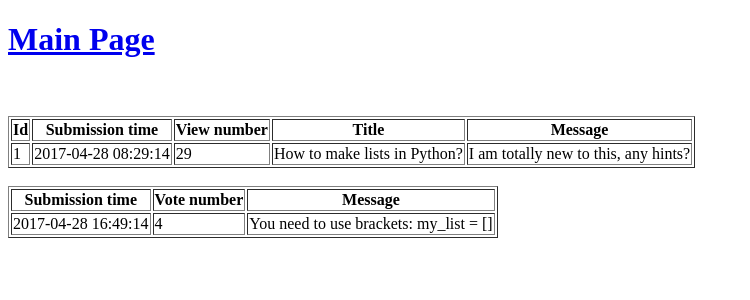
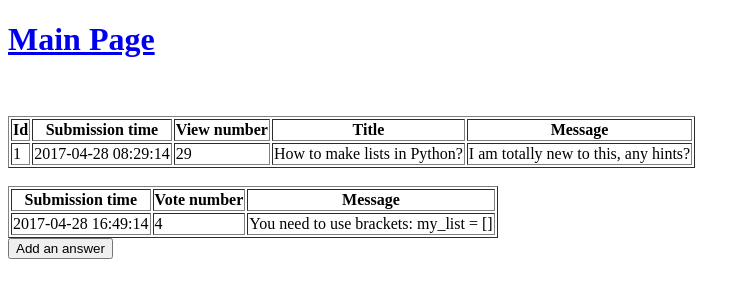
Before and after one commit to ddeer1109/AskMate-python-flask, a Flask app: page /question/1 in a window 1280 px wide. Shown: the top 300 px of the page, without its empty margins (0-750 px from the left). Run offline with Flask 2, Linux system fonts and the light colour scheme; some libraries are stand-ins or nearby versions.

Commit message:
update to add an answer

```diff
--- a/data_handler.py
+++ b/data_handler.py
@@ -29,3 +29,14 @@ def get_all_answers():
             answers.append(row)
 
         return answers
+
+def get_data(PATH, FILENAME, data):
+    with open(PATH + '/sample_data/' + FILENAME, 'r') as csv_file:
+            data = csv.reader(csv_file)
+            rows = list(data)
+    return rows
+
+def add_data(PATH, FILENAME, data):
+    with open(PATH + '/sample_data/' + FILENAME, 'a', newline='') as csv_file:
+            writer = csv.writer(csv_file)
+            writer.writerow(data)
--- a/server.py
+++ b/server.py
@@ -1,19 +1,17 @@
 from flask import Flask, render_template, request, redirect, url_for
 # from data_handler import get_all_questions, sort_data_by_time, get_question_by_id, get_formatted_headers, get_answers_for_question, QUESTIONS_DATA_HEADER, ANSWERS_DATA_HEADER
-from data_manager import *
+import data_manager
+import data_handler
 app = Flask(__name__)
+PATH = app.root_path
 
-
-# @app.route("/")
-# def hello():
-#     return "Hello World!!!"
 
 @app.route("/")
 @app.route("/list")
 def get_list_of_questions():
     displayed_headers = ['id', 'submission_time', 'view_number', 'title', 'message']
-    questions = filter_data(sort_data_by_time(get_all_questions()), displayed_headers)
-    formatted_headers = get_formatted_headers(displayed_headers)
+    questions = data_manager.filter_data(data_manager.sort_data_by_time(data_handler.get_all_questions()), displayed_headers)
+    formatted_headers = data_manager.get_formatted_headers(displayed_headers)
     return render_template('list.html', questions=questions, question_headers=formatted_headers)
 
 
@@ -22,15 +20,31 @@ def display_question(question_id):
 
     displayed_headers_answers = ['submission_time', 'vote_number', 'message']
     displayed_headers_question = ['id', 'submission_time', 'view_number', 'title', 'message']
-    question = filter_data([get_question_by_id(question_id)], displayed_headers_question)[0]
-    answers = filter_data(get_answers_for_question(question_id), displayed_headers_answers)
+    question = data_manager.filter_data([data_manager.get_question_by_id(question_id)], displayed_headers_question)[0]
+    answers = data_manager.filter_data(data_manager.get_answers_for_question(question_id), displayed_headers_answers)
     return render_template("question.html",
                            question=question,
                            answers=answers,
-                           question_headers=get_formatted_headers(displayed_headers_question),
-                           answer_headers=get_formatted_headers(displayed_headers_answers)
+                           question_headers=data_manager.get_formatted_headers(displayed_headers_question),
+                           answer_headers=data_manager.get_formatted_headers(displayed_headers_answers)
                            )
 
+@app.route("/question/<question_id>/add-answer", methods = ['POST', 'GET'])
+def add_an_answer(question_id):
+    if request.method == 'POST':
+        answers = data_handler.get_data('answer.csv', PATH)
+        question_data = data_handler.get_data('question.csv', PATH)
+        question = [q for q in question_data if question_data[0] == question_id]
+        answer = request.form['answer']
+        answer_to_save = [question_id, answer]
+        data_handler.save_data(PATH, 'answer.csv', answer_to_save)
+        return redirect(url_for('question', question_id=question_id))
+    else:
+        answers = data_handler.get_data('answer.csv', PATH)
+        question_data = data_handler.get_data('question.csv', PATH)
+        question = [q for q in question_data if question_data[0] == question_id]
+        answer = [a for a in answers if answers[0] == question_id]
+        return render_template('add_answer.html', question=question, answer=answer, question_id=question_id, )
 
 if __name__ == "__main__":
     app.run(
--- a/templates/question.html
+++ b/templates/question.html
@@ -42,5 +42,11 @@
     {% else %}
     <h3>no answers</h3>
     {% endif %}
+
+<form>
+        <button class="button" formaction='{{ url_for('add_an_answer', question_id=question_id) }}'>Add an
+            answer
+        </button>
+    </form>
 </body>
 </html>
```
Also changed, not shown: templates/add_answer.html (added, +24 -0 lines).
